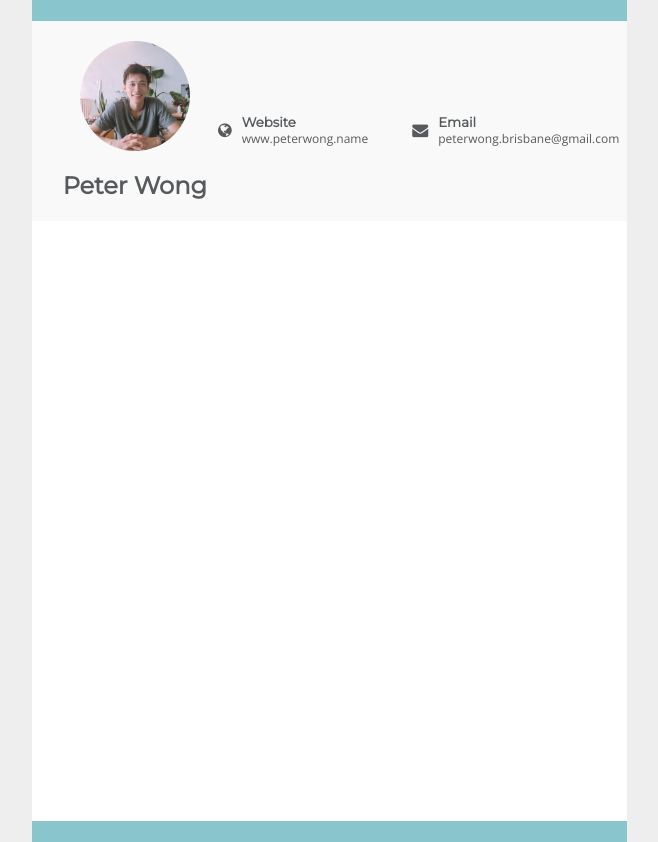
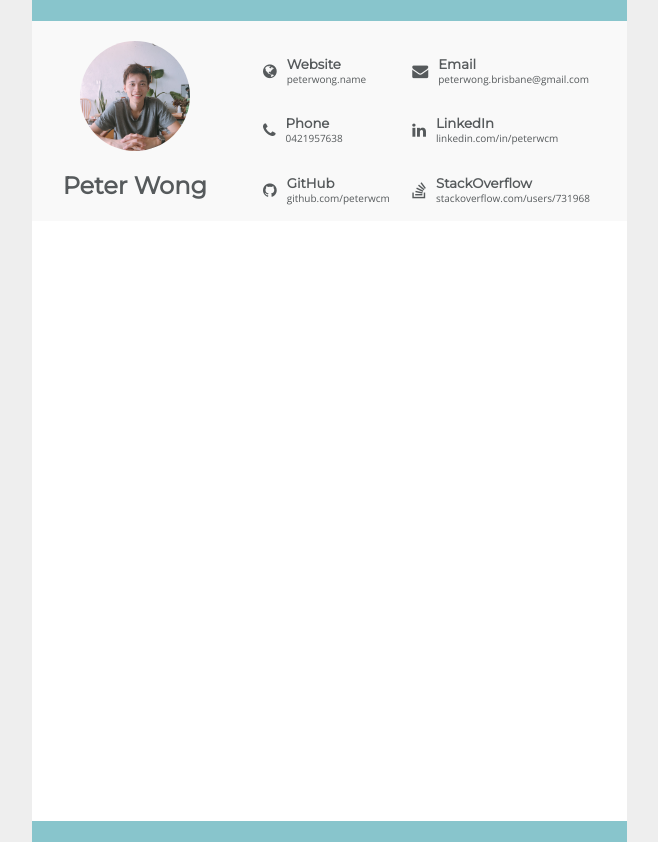
Before and after one commit to peterwcm/peterwong, a PHP site: page /resume.php in a window 1280 px wide. Shown: the whole page, without its empty margins (311-969 px from the left). Run offline with PHP 8.4, Linux system fonts and the light colour scheme; style sheets or scripts are compiled from the project's sources; some libraries are stand-ins or nearby versions; some web fonts are replaced.

Commit message:
completed header section and added responsive logic

```diff
--- a/assets/sass/resume.scss
+++ b/assets/sass/resume.scss
@@ -57,6 +57,10 @@ h5 {
 
     > section {
       width: 50%;
+
+      &:nth-child(odd) {
+        padding-left: 45px;
+      }
     }
   }
 }
@@ -75,7 +79,7 @@ h5 {
   }
 
   &__text {
-    font-size: 12px;
+    font-size: 10px;
   }
 }
 
@@ -93,3 +97,38 @@ h5 {
 .main {
   height: 600px;
 }
+
+@media only screen and (max-width: 595px) {
+  .page {
+    width: 100%;
+    height: 100%;
+  }
+
+  .header {
+    height: auto;
+
+    &__left {
+      width: 100%;
+    }
+
+    &__right {
+      width: 100%;
+
+      > section {
+        width: 100%;
+
+        &:nth-child(odd) {
+          padding-left: 0;
+        }
+
+        &:nth-child(even) {
+          margin-top: 10px;
+        }
+      }
+    }
+  }
+
+  .main {
+    height: auto;
+  }
+}
--- a/resume.php
+++ b/resume.php
@@ -51,7 +51,7 @@
                     </div>
                     <div class="contact-info__details">
                         <h5 class="contact-info__heading">Website</h5>
-                        <div class="contact-info__text">www.peterwong.name</div>
+                        <div class="contact-info__text">peterwong.name</div>
                     </div>
                 </section>
                 <section class="contact-info">
@@ -61,6 +61,42 @@
                     <div class="contact-info__details">
                         <h5 class="contact-info__heading">Email</h5>
                         <div class="contact-info__text">peterwong.brisbane@gmail.com</div>
+                    </div>
+                </section>
+                <section class="contact-info">
+                    <div class="contact-info__icon">
+                        <i class="fa fa-phone" aria-hidden="true"></i>
+                    </div>
+                    <div class="contact-info__details">
+                        <h5 class="contact-info__heading">Phone</h5>
+                        <div class="contact-info__text">0421957638</div>
+                    </div>
+                </section>
+                <section class="contact-info">
+                    <div class="contact-info__icon">
+                        <i class="fa fa-linkedin" aria-hidden="true"></i>
+                    </div>
+                    <div class="contact-info__details">
+                        <h5 class="contact-info__heading">LinkedIn</h5>
+                        <div class="contact-info__text">linkedin.com/in/peterwcm</div>
+                    </div>
+                </section>
+                <section class="contact-info">
+                    <div class="contact-info__icon">
+                        <i class="fa fa-github" aria-hidden="true"></i>
+                    </div>
+                    <div class="contact-info__details">
+                        <h5 class="contact-info__heading">GitHub</h5>
+                        <div class="contact-info__text">github.com/peterwcm</div>
+                    </div>
+                </section>
+                <section class="contact-info">
+                    <div class="contact-info__icon">
+                        <i class="fa fa-stack-overflow" aria-hidden="true"></i>
+                    </div>
+                    <div class="contact-info__details">
+                        <h5 class="contact-info__heading">StackOverflow</h5>
+                        <div class="contact-info__text">stackoverflow.com/users/731968</div>
                     </div>
                 </section>
             </div>
```
